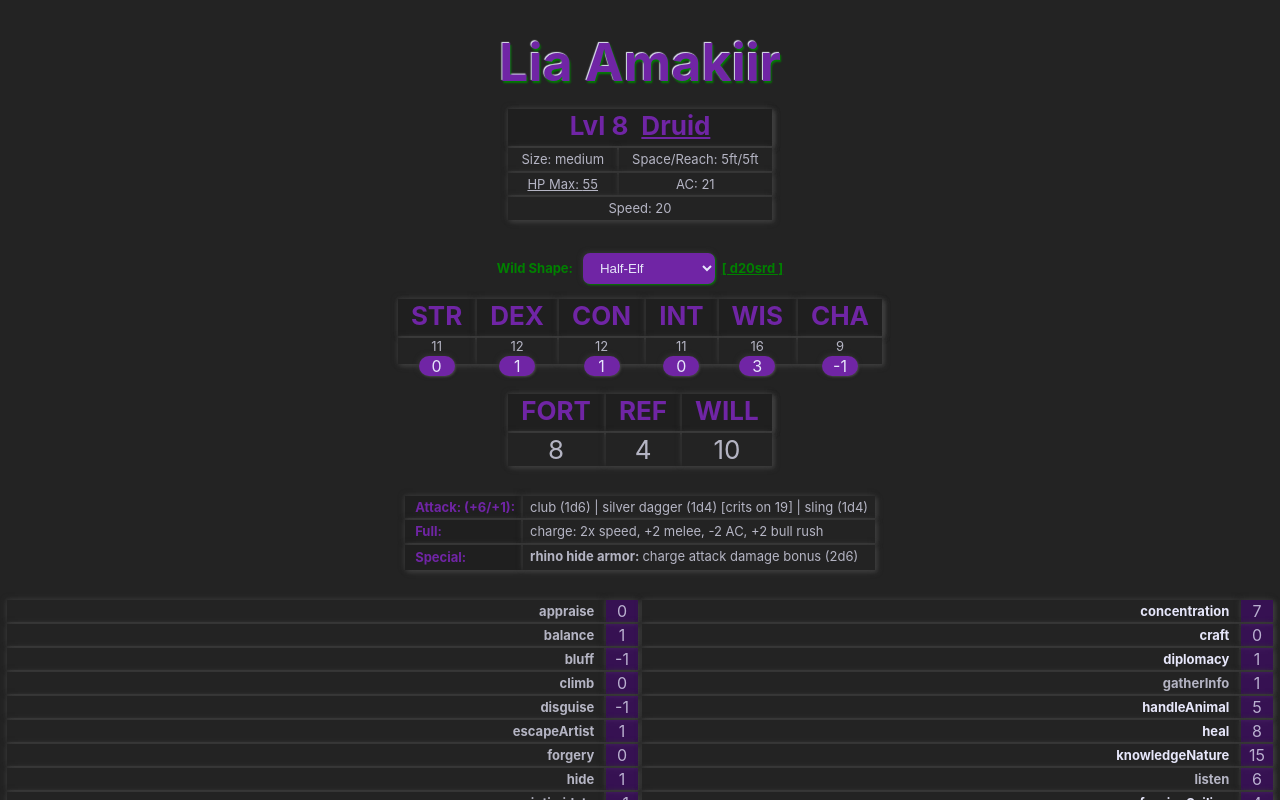
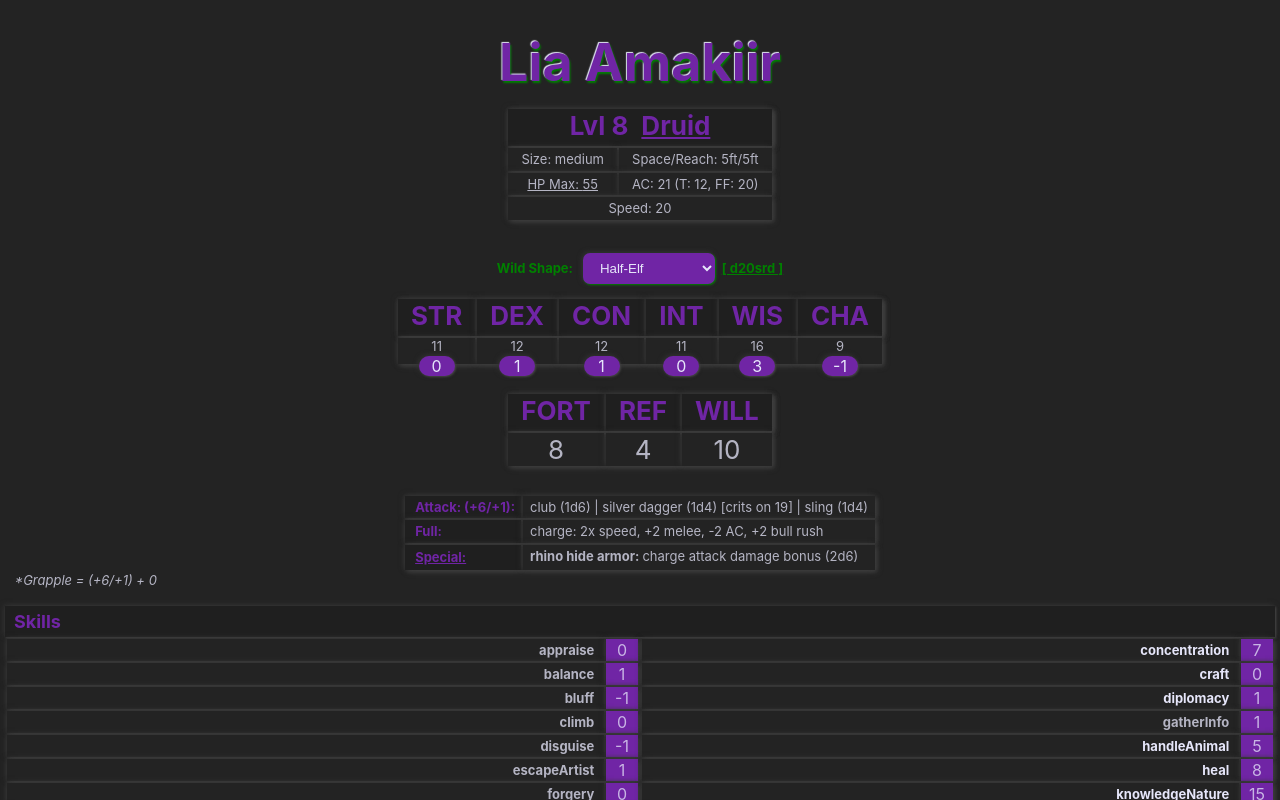
Before and after one commit to sarahRosannaBusch/lia-amakiir, a React (Create React App) app: page / in a window 1280 px wide. Shown: the top 800 px of the page. Built offline with nearby package versions, Linux system fonts and the light colour scheme.

Commit message:
css org and AC & grapple added

```diff
--- a/src/App.css
+++ b/src/App.css
@@ -22,9 +22,12 @@
   color: var(--foreColour);
 }
 
-.App-link {
-  color: var(--accentColour);
+.charSheet {
+    width: 100vw;
+    padding: 5px;
 }
+
+/* *************************** defaults ************************** */
 
 h1 {
     color: var(--accentColour);
@@ -33,19 +36,10 @@ h1 {
     padding-bottom: 0.25em;
 }
 
-.charSheet {
-    width: 100vw;
-    padding: 5px;
-}
-
 table {
     margin: auto;
     margin-bottom: 1em;
     color: var(--foreColour2);
-}
-
-thead {
-    color: var(--accentColour);
 }
 
 thead th {
@@ -54,6 +48,7 @@ thead th {
     padding-bottom: 5px;
     padding-left: 0.5em;
     padding-right: 0.5em;
+    color: var(--accentColour);
 }
 
 tr, thead {
@@ -65,6 +60,18 @@ th, td {
     box-shadow: -1px -1px 5px var(--grey1);
 }
 
+/* ************************ General ***************************** */
+
+.underlined {
+    text-decoration: underline;
+}
+
+a {
+    color: var(--accentColour);
+}
+
+/* ************************ LiaHeader *************************** */
+
 .header td {
     font-size: small;
     padding: 0.25em;
@@ -73,14 +80,12 @@ th, td {
     min-width: 8em;
 }
 
-.underlined {
-    text-decoration: underline;
-}
-
 .header a {
     color: var(--accentColour);
     padding-left: 0.5em;
 }
+
+/* ************************* Abilities *************************** */
 
 .abilities { /* td */
     padding-top: 0em;
@@ -105,9 +110,24 @@ th, td {
     color: var(--foreColour);
 }
 
+/* **************************** Skills ****************************** */
+
+h2 {
+    background-color: var(--bgColour2);
+    box-shadow: 1px 1px 2px var(--grey2), -1px -1px 5px var(--grey1);
+    padding-top: 5px;
+    padding-bottom: 5px;
+    padding-left: 0.5em;
+    padding-right: 0.5em;
+    color: var(--accentColour);
+    font-size: large;
+    text-align: left;
+    margin-top: 1em;
+    margin-bottom: 0;
+}
+
 .skills {
     display: flex;
-    margin-top: 1em;
 }
 
 .skills table {
@@ -121,7 +141,7 @@ th, td {
 }
 
 .skills td {
-    background-color: var(--accentColour2);
+    background-color: var(--accentColour);
     width: 2em;
     font-size: medium;
 }
@@ -135,25 +155,10 @@ th, td {
     font-weight: bold;
 }
 
+/* *************************** WildShape *************************** */
+
 label {
     font-size: small;
-    color: var(--foreColour2);
-}
-
-button {
-    background-color: var(--accentColour);
-    margin-bottom: 1em;
-    margin-left: 2px;
-    margin-right: 2px;
-    border: none;
-    padding: 7px 1em 7px 1em;
-    border-radius: 7px;
-    color: var(--foreColour);
-    box-shadow: 1px 1px 2px var(--grey2), -1px -1px 5px var(--grey1);
-}
-
-button.unselected {
-    background-color: var(--grey);
     color: var(--foreColour2);
 }
 
@@ -185,9 +190,11 @@ a.link {
     color: var(--offsetColour);
 }
 
+/* ****************************** Attacks ***************************** */
+
 .attacks {
     font-size: small;
-    margin-bottom: 1em;
+    margin-bottom: 0;
     text-align: left;
 }
 
@@ -224,24 +231,16 @@ li {
     font-weight: bold;
 }
 
-
-/* not in use (TODO: delete) */
-
-.bottomButton {
-    position: absolute;
-    bottom: 0;
-    left: 0;
-    padding-bottom: 2em;
-    width: 100%;
+p {
+    text-align: left;
+    font-size: small;
+    color: var(--foreColour2);
+    font-style: italic;
+    padding-left: 0.75em;
 }
 
-pre {
-    font-size: small;
-    margin-top: 1em;
-    margin-bottom: 1em;
-    text-align: left;
-    overflow-x: scroll;
-}
+
+/* ************************** Filter Dialog ************************ */
 
 .dialog {
     position: absolute;
@@ -262,3 +261,28 @@ pre {
     flex: 1;
     padding: 1em;
 }
+
+button {
+    background-color: var(--accentColour);
+    margin-bottom: 1em;
+    margin-left: 2px;
+    margin-right: 2px;
+    border: none;
+    padding: 7px 1em 7px 1em;
+    border-radius: 7px;
+    color: var(--foreColour);
+    box-shadow: 1px 1px 2px var(--grey2), -1px -1px 5px var(--grey1);
+}
+
+button.unselected {
+    background-color: var(--grey);
+    color: var(--foreColour2);
+}
+
+.bottomButton {
+    position: absolute;
+    bottom: 0;
+    left: 0;
+    padding-bottom: 2em;
+    width: 100%;
+}
--- a/src/App.js
+++ b/src/App.js
@@ -61,7 +61,10 @@ class CharacterSheet extends React.Component {
 
 function LiaHeader(props) {
     let animal = _findAnimal(props.state.form);
-    let AC = 11 + animal.naturalArmor + _calcMod(props.state.abilities.DEX); //11 cuz of a misc mod
+    const DEX = _calcMod(props.state.abilities.DEX);
+    let AC = 11 + animal.naturalArmor + DEX; //11 cuz of a misc mod
+    let ffAC = 11 + animal.naturalArmor;
+    let touchAC = 11 + DEX;
     let CON = _calcMod(props.state.abilities.CON);
     let otherSpeeds = '';
     if(animal.flySpeed) otherSpeeds += "; Fly: " + animal.flySpeed;
@@ -76,7 +79,7 @@ function LiaHeader(props) {
             <thead><tr>
                 <th colSpan='2'>
                     Lvl {props.state.level}
-                    <a href='https://www.d20srd.org/srd/classes/druid.htm' target="_blank">
+                    <a href='https://www.d20srd.org/srd/classes/druid.htm'>
                         Druid
                     </a>
                 </th>
@@ -92,7 +95,7 @@ function LiaHeader(props) {
                             HP Max: {(6+8+4+4+8+4+3+6+4)+(CON*props.state.level)}
                         </span>
                     </td>
-                    <td>AC: {AC}</td>
+                    <td>AC: {AC} (T: {touchAC}, FF: {ffAC})</td>
                 </tr>
                 <tr>
                     <td colSpan='2'>Speed: {animal.speed} {otherSpeeds}</td>
@@ -128,7 +131,7 @@ class WildShape extends React.Component {
                     onChange={this.handleChange}
                 >{animals}
                 </select>
-                <a className='link' href={animal.link} target='_blank'>[ d20srd ]</a>
+                <a className='link' href={animal.link}>[ d20srd ]</a>
             </div>
         )
     }
@@ -193,25 +196,42 @@ function Attacks(props) {
     });
     let attackBonus = "(+6/+1)";
     let fullBonus = '';
+    let STR = _calcMod(props.abilities.STR);
+    let grapple = STR;
     if(props.form !== "Half-Elf") {
-        let STR = _calcMod(props.abilities.STR);
         let sizeMod = 0;
-        if(animal.size === 'small') sizeMod = 1;
-        if(animal.size === 'large') sizeMod = -1;
+        switch(animal.size) {
+            case 'small':
+                grapple += -4;
+                sizeMod = 1;
+                break;
+            case 'large':
+                grapple += 4;
+                sizeMod = -1;
+                break;
+            default: break; //medium is +0
+        }
         let primary = 6 + STR + sizeMod;
         let secondary = primary - 5;
         fullBonus = attackBonus = "(+" + primary + "/+" + secondary + ")";
     }
 
-
     return (
+        <div>
             <table className='attacks'>
                 <tbody>
                     <tr><th>Attack: {attackBonus}:</th><td>{animal.attack}</td></tr>
                     <tr><th>Full: {fullBonus}</th><td>{animal.fullAttack}</td></tr>
-                <tr><th>Special:</th><td><ul>{special}</ul></td></tr>
+                    <tr>
+                        <th><a href='http://www.d20srd.org/srd/combat/specialAttacks.htm#grappleChecks'>
+                            Special:
+                        </a></th>
+                        <td><ul>{special}</ul></td>
+                    </tr>
                 </tbody>
             </table>
+            <p>*Grapple = (+6/+1) + {grapple}</p>
+        </div>
     )
 }
 
@@ -289,6 +309,8 @@ function Skills(props) {
     }
 
     return (
+        <div>
+            <h2>Skills</h2>
             <div className='skills'>
                 <table><tbody>
                     {insertRows(skills2)}
@@ -296,6 +318,7 @@ function Skills(props) {
                 <table><tbody>
                     {insertRows(skills1)}
                 </tbody></table>
+            </div>
         </div>
     )
 }
--- a/src/animals.js
+++ b/src/animals.js
@@ -21,8 +21,8 @@
 
 const SA = {
     pounce: 'pounce: if it charges can make a full attack',
-    improvedGrab: 'improved grab: if it hits, can attempt a grapple',
-    rake: 'rake: attack bonus +18 (2d4+4)',
+    improvedGrab: 'improved grab: if it hits, can grapple w/o provoking AoO',
+    rake: 'rake: 2 claw attacks while grappling (2d4+4)',
     constrict: 'constrict: on a successful grapple, squeeze (2d8+6)'
 }
 
@@ -50,7 +50,7 @@ export const ANIMALS = [
         STR: 10,
         DEX: 15,
         CON: 12,
-        naturalArmor: 1,
+        naturalArmor: 1+1, //plus size mod
         attack: "talons (1d4)",
         fullAttack: "2 talons (1d4), bite (1d4)",
         specialAttacks: [],
@@ -65,7 +65,7 @@ export const ANIMALS = [
         STR: 21,
         DEX: 15,
         CON: 21,
-        naturalArmor: 6,
+        naturalArmor: 6-1,
         attack: "talons (2d6+5)",
         fullAttack: "talons (2d6+5), 2 foreclaws (1d4+2), bite (1d8+2)",
         specialAttacks: [SA.pounce],
@@ -80,7 +80,7 @@ export const ANIMALS = [
         STR: 31,
         DEX: 13,
         CON: 19,
-        naturalArmor: 7,
+        naturalArmor: 7-1,
         attack: "claw (2d4+10)",
         fullAttack: "2 claws (2d4+10), bite (2d8+5)",
         specialAttacks: [SA.improvedGrab],
@@ -95,10 +95,10 @@ export const ANIMALS = [
         STR: 27,
         DEX: 15,
         CON: 17,
-        naturalArmor: 6,
+        naturalArmor: 6-1,
         attack: "claw (2d4+8)",
         fullAttack: "2 claws (2d4+8), bite (2d6+4)",
-        specialAttacks: [SA.improvedGrab, SA.pounce, SA.rake],
+        specialAttacks: [SA.pounce, SA.improvedGrab, SA.rake],
         spaceReach: '10ft/5ft',
         skills: {hide:4, moveSilently:4, hideInTallGrass:8},
         CR: 8,
@@ -111,7 +111,7 @@ export const ANIMALS = [
         STR: 20,
         DEX: 15,
         CON: 13,
-        naturalArmor: 7,
+        naturalArmor: 7-1,
         attack: "tentacle (1d4+5)",
         fullAttack: "8 tentacles (1d4+5), bite (1d8+2)",
         specialAttacks: [SA.improvedGrab, SA.constrict],
```
Also changed, not shown: 1 other file (tests, documents, lock files or other folders). Lines whose indentation alone changed are shown as unchanged.
